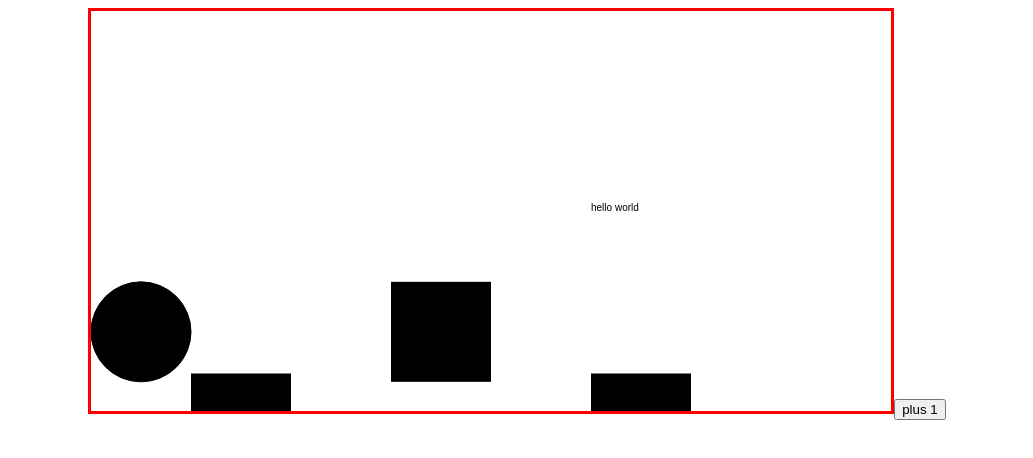
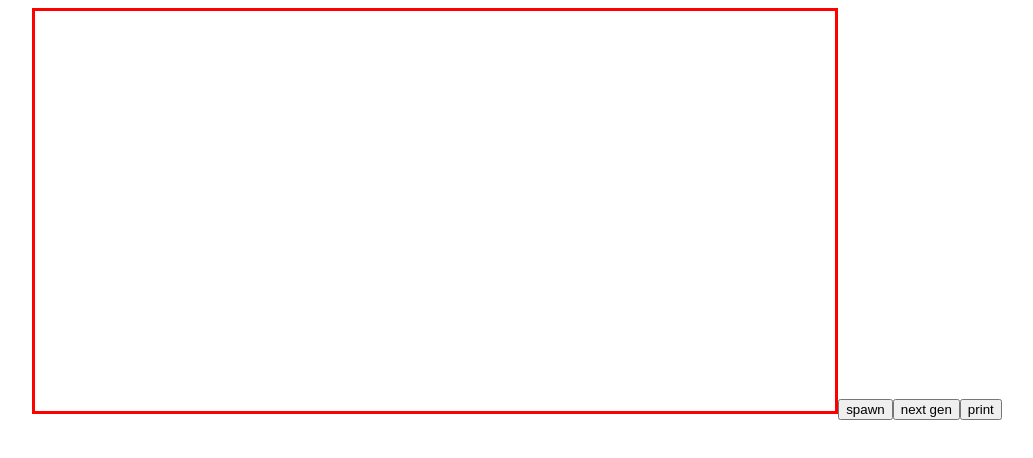
Before and after one commit to VladADragos/visualization, a React (Create React App) app: page / in a window 1280 px wide. Shown: the top 458 px of the page, without its empty margins (123-1156 px from the left). Built offline with nearby package versions, Linux system fonts and the light colour scheme.

Commit message:
made some progress

```diff
--- a/src/App.tsx
+++ b/src/App.tsx
@@ -1,39 +1,54 @@
 import React from "react";
 import "./App.css";
 import Canvas from "./canvas/Canvas";
-import { CShape, CRect, CCircle } from "./shapes/Shapes";
-import { forEach, create2DArray } from "./utils/utils";
+import CellularAutomata from './cellularAutomata/CellularAutomata';
+import { forEach } from "./utils/utils";
+import Colors from './cellularAutomata/Colors';
+import { setInterval } from "timers";
 
-const App = (): JSX.Element => {
+const App = (): JSX.Element =>
+{
   const width: number = 800,
     height: number = 400;
 
-  const t = new CRect(100, 100, 100, 100);
-  const t2 = new CRect(500, 100, 100, 100);
-  const t3 = new CRect(300, 0, 100, 100);
-  const c = new CCircle(0, 0, 50);
 
-  const shapes: CShape[] = [t, t2, t3, c];
-  function inc() {
-    forEach(shapes, (shape) => {
-      shape.origin.x += 10;
-    });
+  const cellularAutomata = new CellularAutomata(3, 10, 40);
+  // const data = cellularAutomata.getArray2d();
+
+  function inc()
+  {
+    cellularAutomata.spawn();
+
   }
 
-  function move(step: number) {
-    forEach(shapes, (shape) => {
-      shape.origin.y += step / 4;
-      if (shape.origin.y > 400) {
-        shape.origin.y = 0;
-      }
-    });
+  let hasSpawed = false;
+  function move(step: number, time: number)
+  {
+    // console.log(step);
+    // console.log(time);
+    // console.log();
+    // if ((time % 2) > 1.5) {
+    // console.log("test");
+    // }
+    // setInterval(() =>
+    // {
+    //   console.log("test")
+    // }, 1000);
+    // if (step % 16) {
+    // }
+    // if (!hasSpawed) {
+    //   cellularAutomata.spawn();
+    // }
+    // cellularAutomata.nextGen();
   }
+  console.log(cellularAutomata.field);
 
-  console.log("app rendered");
   return (
     <div className="App">
-      <Canvas width={width} height={height} data={shapes} animation={move} />
-      <button onClick={inc}>plus 1</button>
+      <Canvas width={width} height={height} data={cellularAutomata.getArray2d()} animation={move} />
+      <button onClick={inc}>spawn</button>
+      <button onClick={() => cellularAutomata.nextGen()}>next gen</button>
+      <button onClick={() => cellularAutomata.formatPrint()}>print</button>
     </div>
   );
 };
--- a/src/canvas/Canvas.tsx
+++ b/src/canvas/Canvas.tsx
@@ -1,11 +1,13 @@
 import React, { useRef, useEffect } from "react";
 import Renderer from "./Renderer";
-interface canvasProps {
+import { CShape } from "../shapes/Shapes";
+interface canvasProps
+{
   width: number;
   height: number;
   data: IDrawable[];
   debug?: boolean;
-  animation?: (step: number) => void;
+  animation?: (step: number, time: number) => void;
 }
 
 const Canvas = ({
@@ -14,21 +16,22 @@ const Canvas = ({
   data,
   debug = false,
   animation: move,
-}: canvasProps): JSX.Element => {
+}: canvasProps): JSX.Element =>
+{
   if (debug) console.log("canvas mounted");
   const canvasRef: React.MutableRefObject<Nullable<HTMLCanvasElement>> = useRef(
     null
   );
   const rendererRef: React.MutableRefObject<Nullable<Renderer>> = useRef(null);
   let prevStep: number = 0;
-  function draw(step: number) {
+  function draw(step: number)
+  {
     if (debug) console.log("fps " + (step - prevStep));
     const renderer = rendererRef.current;
 
     renderer?.clear(width, height);
-    renderer?.drawText("hello world");
     if (move !== undefined) {
-      move(step - prevStep);
+      move(step - prevStep, step);
     }
     renderer?.drawAll(data);
 
@@ -36,7 +39,8 @@ const Canvas = ({
     requestAnimationFrame(draw);
   }
 
-  useEffect(() => {
+  useEffect(() =>
+  {
     if (debug) console.log("first render");
     const ctx = canvasRef.current?.getContext("2d");
 
@@ -47,7 +51,8 @@ const Canvas = ({
     }
   }, [debug]);
 
-  useEffect(() => {
+  useEffect(() =>
+  {
     draw(0);
     if (debug) console.log("canvas drawn");
   });
--- /dev/null
+++ b/src/cellularAutomata/CellStates.ts
@@ -0,0 +1,7 @@
+enum CellStates
+{
+    dead = 0,
+    alive = 1
+}
+
+export default CellStates;
--- /dev/null
+++ b/src/cellularAutomata/CellularAutomata.ts
@@ -0,0 +1,111 @@
+import { create2DArray, forEach } from '../utils/utils';
+import { CRect, CShape } from '../shapes/Shapes';
+import Colors from './Colors';
+import CellStates from './CellStates';
+import { CONNREFUSED } from 'dns';
+class CellularAutomata
+{
+  cellSize: number;
+  field: number[][];
+  height: number;
+  width: number;
+  // TODO: optimize to not use [] but new Array() so that it does not resize when creating it
+  visualArray: CShape[] = [];
+
+  constructor(width: number, height: number, cellSize: number)
+  {
+    this.width = width;
+    this.height = height;
+    this.field = create2DArray(this.width, this.height, () => 0);
+    this.cellSize = cellSize;
+  }
+
+  getArray2d(): IDrawable[]
+  {
+    if (this.visualArray.length < 1) {
+      for (let i = 0; i < this.height; i++) {
+        // console.log(this.field[i])
+        forEach(this.field[i], (element, j) =>
+        {
+          j = (j as number);
+          let rect = new CRect(j * this.cellSize + 0, i * this.cellSize + 0, this.cellSize, this.cellSize);
+
+          if (element === CellStates.alive) {
+            if (!this.isInAir(i, j)) {
+              rect.color = Colors.air;
+            }
+          } else {
+            rect.color = Colors.empty;
+
+          }
+
+          this.visualArray.push(rect);
+        })
+      }
+    }
+    return this.visualArray;
+  }
+
+
+  spawn()
+  {
+    this.field[0][1] = 1;
+    this.visualArray[this.to2Dindex(0, 1)].color = Colors.air;
+  }
+  isInAir(x: number, y: number): boolean
+  {
+    return y + 1 < this.height && this.field[y + 1][x] === 0;
+  }
+
+  to2Dindex(width: number, height: number): number
+  {
+    return height + width * this.width;
+  }
+  nextGen(): void
+  {
+    const indicesArray = [];
+    for (let i = 0; i < this.height; i++) {
+      for (let j = 0; j < this.width; j++) {
+        if (this.field[i][j] !== CellStates.dead) {
+          if (this.isInAir(j, i)) {
+            indicesArray.push({ x: j, y: i })
+          }
+        }
+      }
+    }
+    forEach(indicesArray, ({ x, y }) => this.moveDown(x, y));
+  }
+
+
+  moveDown(x: number, y: number)
+  {
+    // console.log(`i ${x} j ${y}`);
+
+    this.field[y][x] = 0;
+    this.field[y + 1][x] = 1;
+    this.visualArray[this.to2Dindex(x, y)].color = Colors.empty;
+    this.visualArray[this.to2Dindex(x, y + 1)].color = Colors.air;
+  }
+
+  formatPrint()
+  {
+    let str: string = "";
+    forEach(this.field, (row) =>
+    {
+      forEach(row, (cell) =>
+      {
+        if (cell === CellStates.alive) {
+          str += "o";
+        }
+        else {
+          str += "#"
+        }
+      });
+      str += "\n";
+    });
+    console.log(str);
+
+  }
+}
+
+export default CellularAutomata;
--- /dev/null
+++ b/src/cellularAutomata/Colors.ts
@@ -0,0 +1,9 @@
+enum Colors
+{
+    air = "#9fdae3",
+    ground = "#e3e19f",
+    empty = "#ffffff"
+}
+
+
+export default Colors;
--- a/src/shapes/Shapes.ts
+++ b/src/shapes/Shapes.ts
@@ -1,59 +1,78 @@
 import Renderer from "../canvas/Renderer";
+import Colors from '../cellularAutomata/Colors';
 
-abstract class CShape implements IDrawable {
+abstract class CShape implements IDrawable
+{
   origin: IVec2 = { x: 0, y: 0 };
-  constructor(x: number, y: number) {
+  color: string;
+  constructor(x: number, y: number, color: string)
+  {
     this.origin.x = x;
     this.origin.y = y;
+    this.color = color;
   }
-  draw(renderer: any): void {
+  draw(renderer: any): void
+  {
     throw new Error("Method not implemented.");
   }
   abstract type(): string;
 }
 
-class CRect extends CShape implements IRect, IDrawable {
+class CRect extends CShape implements IRect, IDrawable
+{
   width: number;
   height: number;
-  constructor(x: number, y: number, width: number, height: number) {
-    super(x, y);
+  constructor(x: number, y: number, width: number, height: number, color: string = Colors.ground)
+  {
+    super(x, y, color);
+    this.width = width;
+    this.height = height;
+    this.color = color;
+  }
+  type(): string
+  {
+    return "rect";
+  }
+  draw(renderer: Renderer): void
+  {
+    renderer.drawRect(this, this.color);
+  }
+}
+
+class CTriangle extends CShape implements ITriangle, IDrawable
+{
+  width: number;
+  height: number;
+  constructor(x: number, y: number, width: number, height: number, color: string = Colors.ground)
+  {
+    super(x, y, color);
     this.width = width;
     this.height = height;
   }
-  type(): string {
-    return "rect";
-  }
-  draw(renderer: Renderer): void {
-    renderer.drawRect(this);
-  }
-}
-
-class CTriangle extends CShape implements ITriangle, IDrawable {
-  width: number;
-  height: number;
-  constructor(x: number, y: number, width: number, height: number) {
-    super(x, y);
-    this.width = width;
-    this.height = height;
-  }
-  type(): string {
+  type(): string
+  {
     return "triangle";
   }
-  draw(renderer: Renderer): void {
+  draw(renderer: Renderer): void
+  {
     renderer.drawTriangle(this);
   }
 }
 
-class CCircle extends CShape implements ICircle, IDrawable {
+class CCircle extends CShape implements ICircle, IDrawable
+{
   radius: number;
-  constructor(x: number, y: number, radius: number) {
-    super(x, y);
+  constructor(x: number, y: number, radius: number, color: string = Colors.ground)
+  {
+    super(x, y, color);
     this.radius = radius;
   }
-  type(): string {
+  type(): string
+  {
     return "circle";
   }
-  draw(renderer: Renderer): void {
+  draw(renderer: Renderer): void
+  {
     renderer.drawCircle(this);
   }
 }
--- a/src/utils/utils.ts
+++ b/src/utils/utils.ts
@@ -1,23 +1,27 @@
 
-function forEach<T>(array: T[], fn: (arg: T) => void): void {
+function forEach<T>(array: T[], fn: (arg: T, index?: number) => void): void
+{
     for (let i = 0; i < array.length; i++) {
-        fn(array[i]);
+        fn(array[i], i);
     }
 }
 
-function forEachSetToFn<T>(array: T[], fn: () => T) {
+function forEachSetToFn<T>(array: T[], fn: () => T)
+{
     for (let i = 0; i < array.length; i++) {
         array[i] = fn();
     }
 }
 
-function initializeWith<T>(length: number, fn: () => T): T[] {
+function initializeWith<T>(length: number, fn: () => T): T[]
+{
     const array: T[] = new Array(length);
     forEachSetToFn<T>(array, fn);
     return array;
 }
 
-function create2DArray<T>(width: number, height: number, initializer: () => T): T[][] {
+function create2DArray<T>(width: number, height: number, initializer: () => T): T[][]
+{
     let array: any[] = new Array(height);
 
     for (let i = 0; i < height; i++) {
```
Also changed, not shown: src/CellularAutomata.ts (deleted, +0 -21 lines), src/canvas/Renderer.ts (+52 -11 lines), src/types/interfaces.d.ts (+14 -1 lines), src/types/shapes.d.ts (+12 -6 lines).
